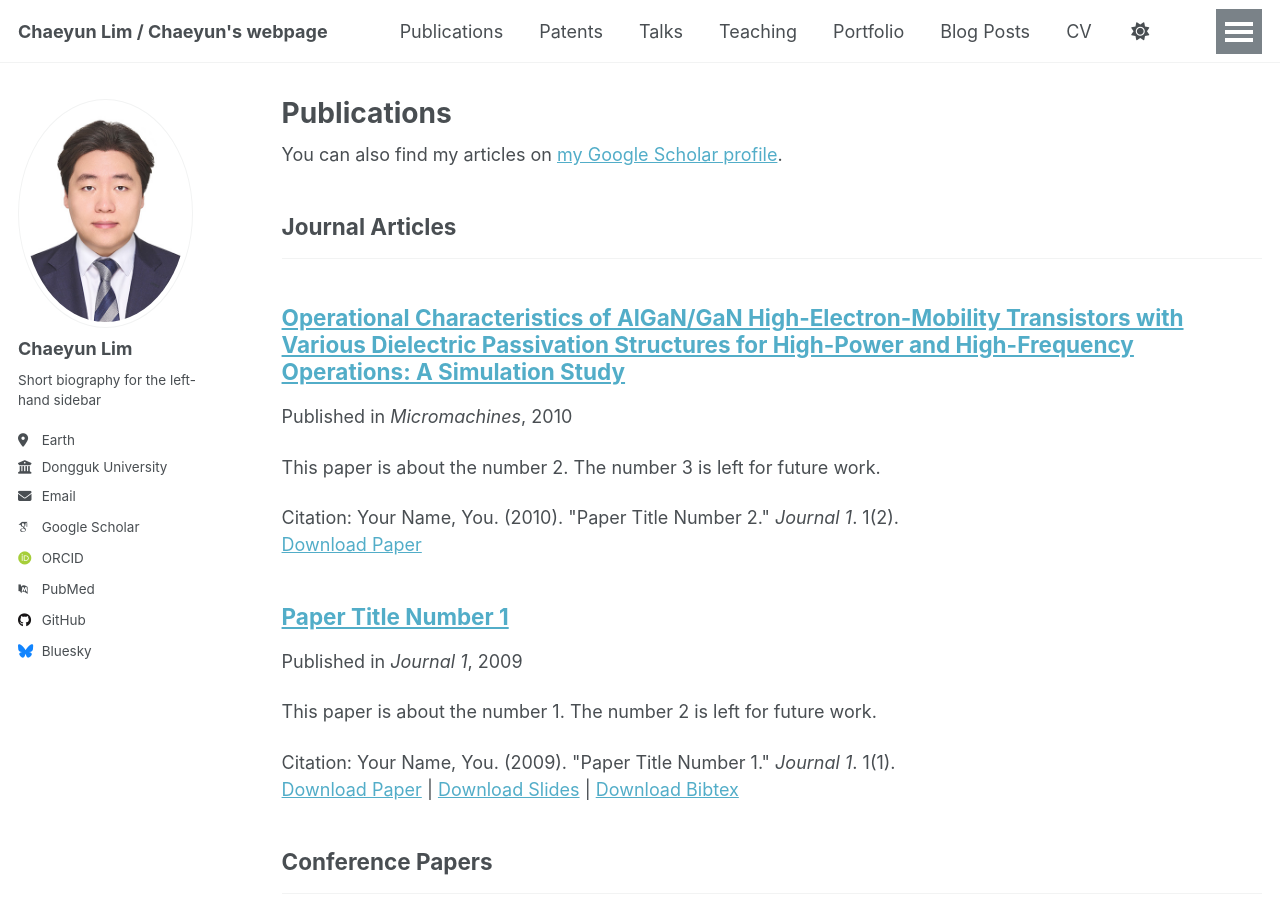
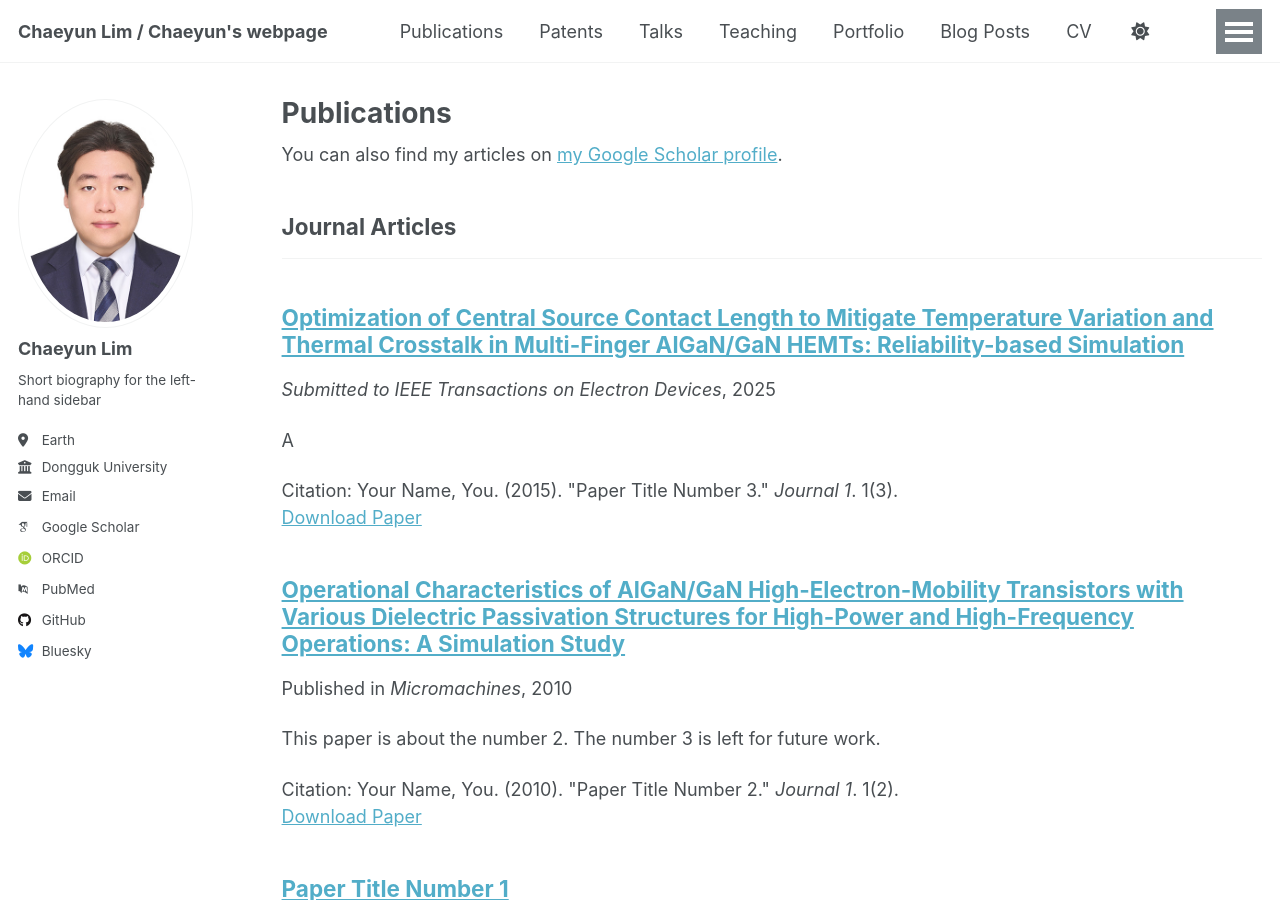
Before and after one commit to Chaeyun97/Chaeyun97.github.io, a Jekyll site: the page built from _pages/publications.html, in a window 1280 px wide and 900 px high. Built offline with Jekyll 4.4.1, drawn with Linux system fonts in a browser that asks for light colours; some web fonts are replaced; a script that is not in the unit is left out; part of the change alters nothing that is shown.

Commit message:
Update 2015-10-01-paper-title-number-3.md

```diff
--- a/_publications/2015-10-01-paper-title-number-3.md
+++ b/_publications/2015-10-01-paper-title-number-3.md
@@ -6,62 +6,7 @@ AlGaN/GaN HEMTs: Reliability-based
 Simulation"
 collection: publications
 category: manuscripts
-excerpt: Abstract Thermal crosstalk and temperature variations
-among gate fingers hinder the operation of multi-finger
-AlGaN/GaN high-electron-mobility transistors (HEMTs) by
-increasing channel lattice temperatures and exacerbating
-the degradation of device performance. These thermal
-phenomena intensify channel temperature variations,
-further accelerating performance degradation and elevating
-failure rates in multi-finger HEMTs. Although self-heating
-effects in AlGaN/GaN HEMTs have been widely investigated,
-the thermal issues with multi-finger configurations,
-including thermal crosstalk and temperature non
-uniformity, have not been extensively studied. This study
-investigates the thermal and DC characteristics of single
-finger and multi-finger HEMTs to mitigate thermal crosstalk
-and inter-finger temperature variations. The design of a
-four-finger HEMT is optimized by adjusting the central
-source contact length to 6 μm, which increases the spacing
-between the second and third gate fingers to reduce
-thermal interaction and ensure uniform temperature
-distribution. The proposed configuration enhances the DC
-and thermal characteristics, delivering a more uniform
-temperature distribution among the fingers than the
-conventional structure, albeit at the expense of reduced
-area efficiency, which reveals a trade-off between
-performance and spatial utilization. Nevertheless, the
-optimized design improves the thermal stability and
-reliability of multi-finger HEMTs, addressing key concerns
-with AlGaN/GaN power devices.
-Thermal crosstalk and temperature variations
-among gate fingers hinder the operation of multi-finger
-AlGaN/GaN high-electron-mobility transistors (HEMTs) by
-increasing channel lattice temperatures and exacerbating
-the degradation of device performance. These thermal
-phenomena intensify channel temperature variations,
-further accelerating performance degradation and elevating
-failure rates in multi-finger HEMTs. Although self-heating
-effects in AlGaN/GaN HEMTs have been widely investigated,
-the thermal issues with multi-finger configurations,
-including thermal crosstalk and temperature non
-uniformity, have not been extensively studied. This study
-investigates the thermal and DC characteristics of single
-finger and multi-finger HEMTs to mitigate thermal crosstalk
-and inter-finger temperature variations. The design of a
-four-finger HEMT is optimized by adjusting the central
-source contact length to 6 μm, which increases the spacing
-between the second and third gate fingers to reduce
-thermal interaction and ensure uniform temperature
-distribution. The proposed configuration enhances the DC
-and thermal characteristics, delivering a more uniform
-temperature distribution among the fingers than the
-conventional structure, albeit at the expense of reduced
-area efficiency, which reveals a trade-off between
-performance and spatial utilization. Nevertheless, the
-optimized design improves the thermal stability and
-reliability of multi-finger HEMTs, addressing key concerns
-with AlGaN/GaN power devices.
+excerpt: A
 date: 2025-05-27(Submitted)
 venue: 'IEEE Transactions on Electron Devices'
 paperurl: 'https://chaeyun97.github.io/files/TED-Submitted.pdf'
```
